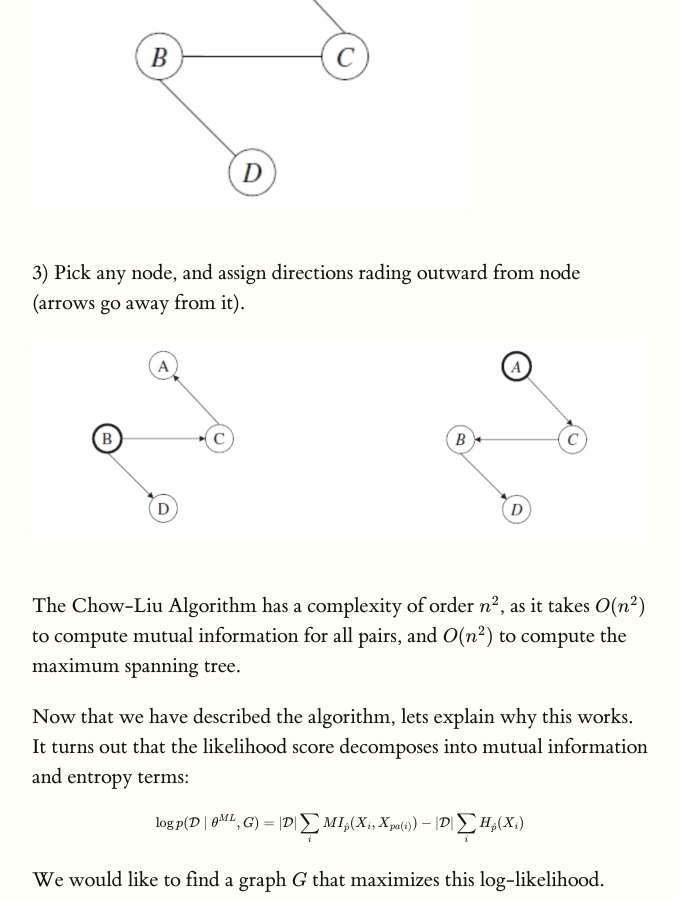
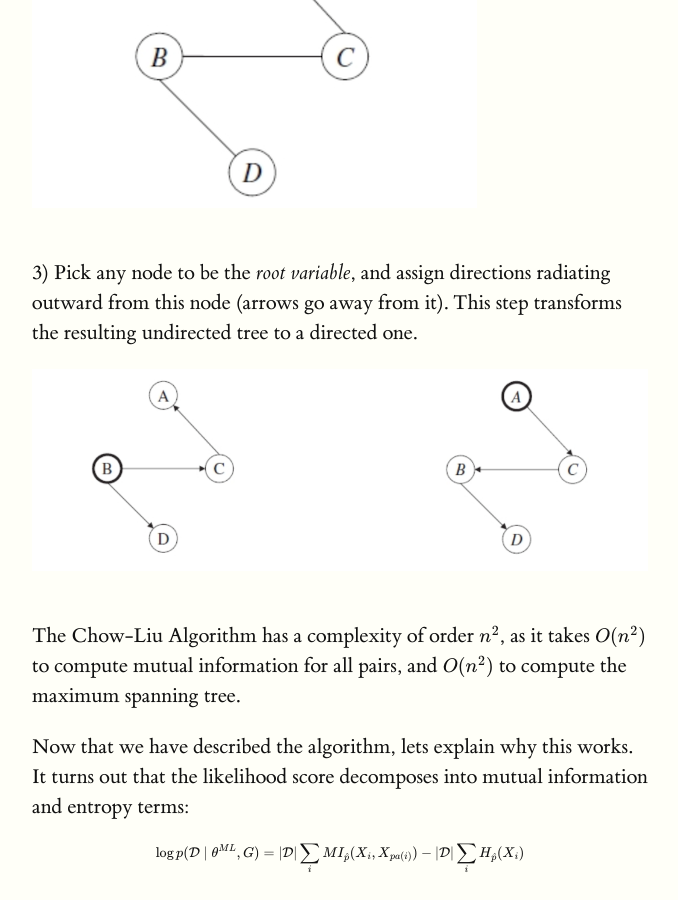
Before and after one commit to ermongroup/cs228-notes, a Jekyll site: the page built from learning/structure/index.md, in a window 1280 px wide and 900 px high, scrolled down 3062 px. Shown: the whole window, without its empty margins (128-806 px from the left). Built offline with Jekyll 4.4.1, drawn with Linux system fonts in a browser that asks for light colours; formulas are drawn with MathJax 3.

Commit message:
Fix typos

```diff
--- a/learning/structure/index.md
+++ b/learning/structure/index.md
@@ -58,7 +58,7 @@ Remember that from our empirical distribution $$\hat p(x,u) = \frac{Count(x,u)}{
 
 {% include maincolumn_img.html src='assets/img/max-spanning-tree.png' %}
 
-3) Pick any node, and assign directions rading outward from node (arrows go away from it).
+3) Pick any node to be the *root variable*, and assign directions radiating outward from this node (arrows go away from it). This step transforms the resulting undirected tree to a directed one.
 
 {% include maincolumn_img.html src='assets/img/chow-liu-tree.png' %}
 
```
Also changed, not shown: extras/vae/index.md (+3 -3 lines), learning/directed/index.md (+1 -1 lines), preliminaries/applications/index.md (+1 -1 lines).
